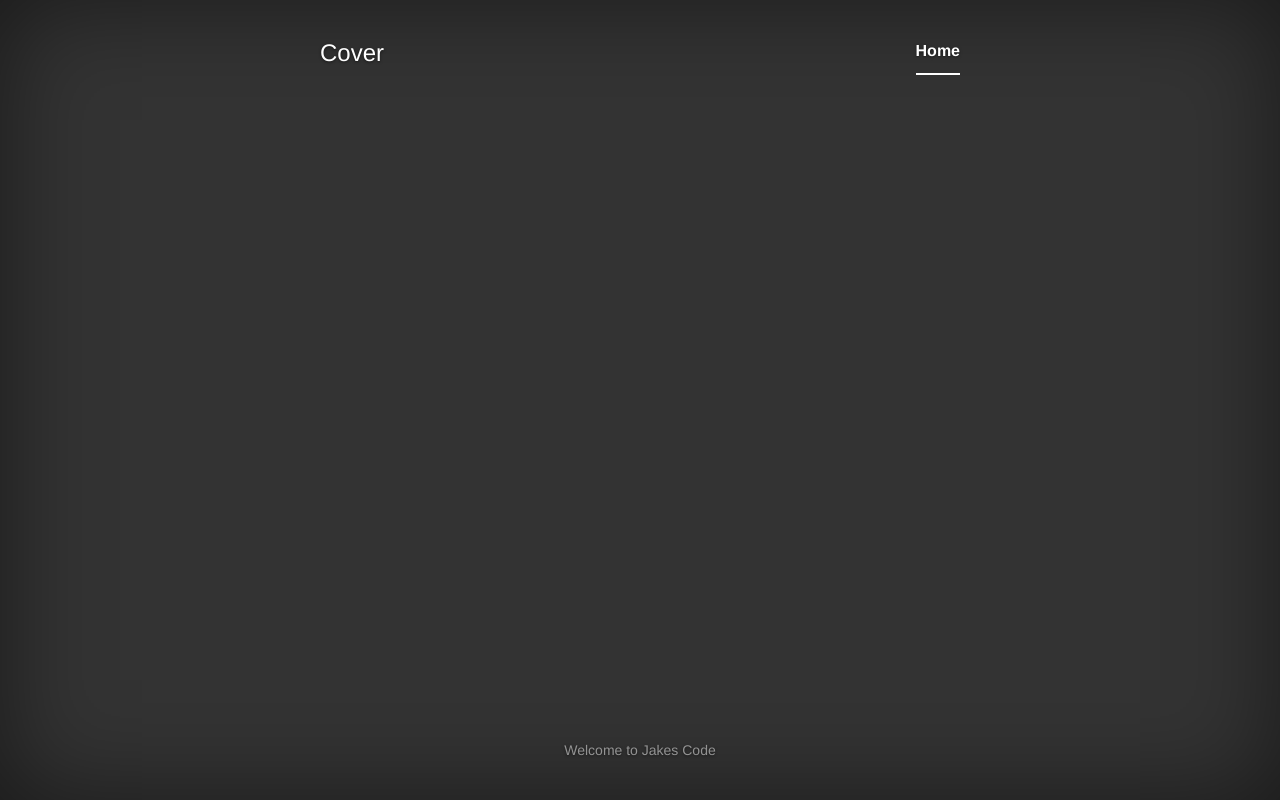
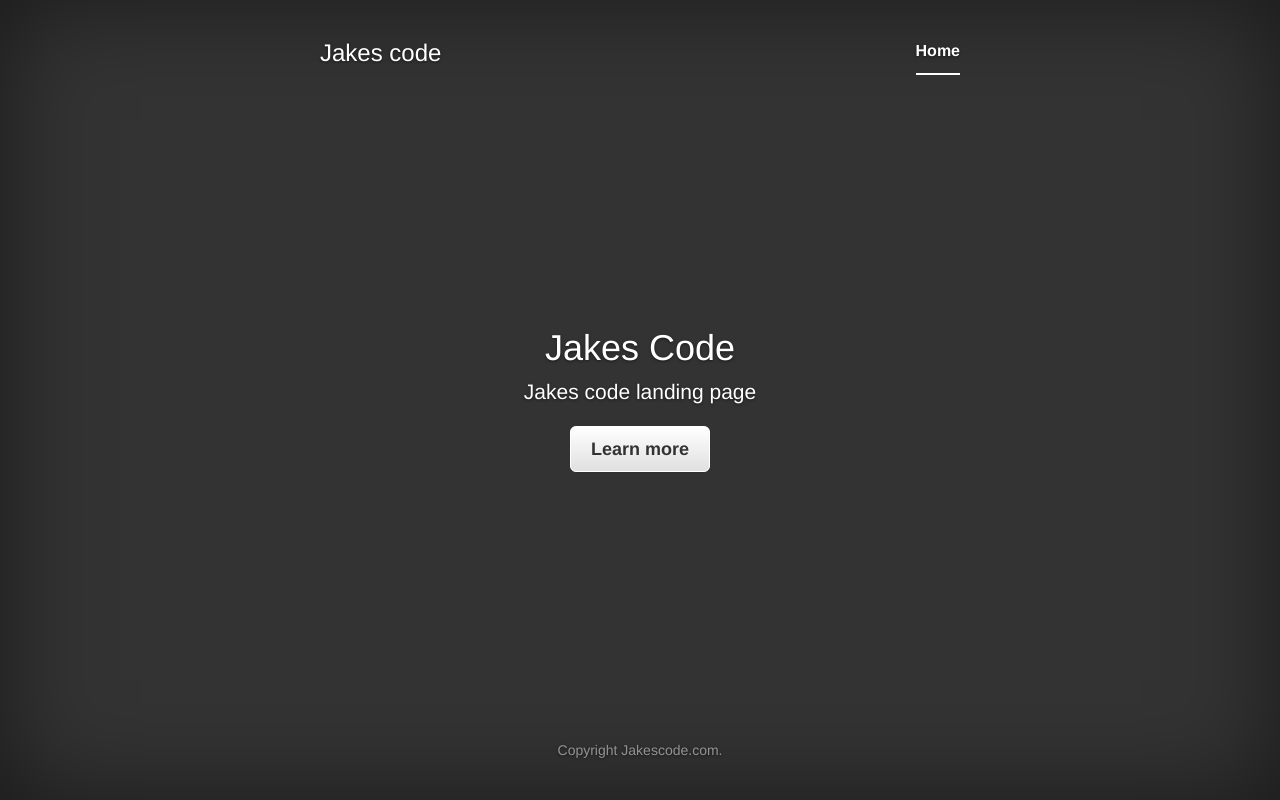
Before and after one commit to jawscout/landingPage, a plain HTML site: page index.html in a window 1280 px wide. Drawn offline with nearby package versions, Linux system fonts and the light colour scheme.

Commit message:
Updated contents

```diff
--- a/index.html
+++ b/index.html
@@ -197,20 +197,29 @@ body {
 
           <div class="masthead clearfix">
             <div class="inner">
-              <h3 class="masthead-brand">Cover</h3>
+              <h3 class="masthead-brand">Jakes code</h3>
               <nav>
                 <ul class="nav masthead-nav">
                   <li class="active"><a href="#">Home</a></li>
-
                 </ul>
               </nav>
             </div>
           </div>
-        <div class="mastfoot">
+
+          <div class="inner cover">
+            <h1 class="cover-heading">Jakes Code</h1>
+            <p class="lead">Jakes code landing page</p>
+            <p class="lead">
+              <a href="#" class="btn btn-lg btn-default">Learn more</a>
+            </p>
+          </div>
+
+          <div class="mastfoot">
             <div class="inner">
-              <p>Welcome to Jakes Code</p>
+              <p>Copyright Jakescode.com.</p>
             </div>
           </div>
+
         </div>
 
       </div>
```
